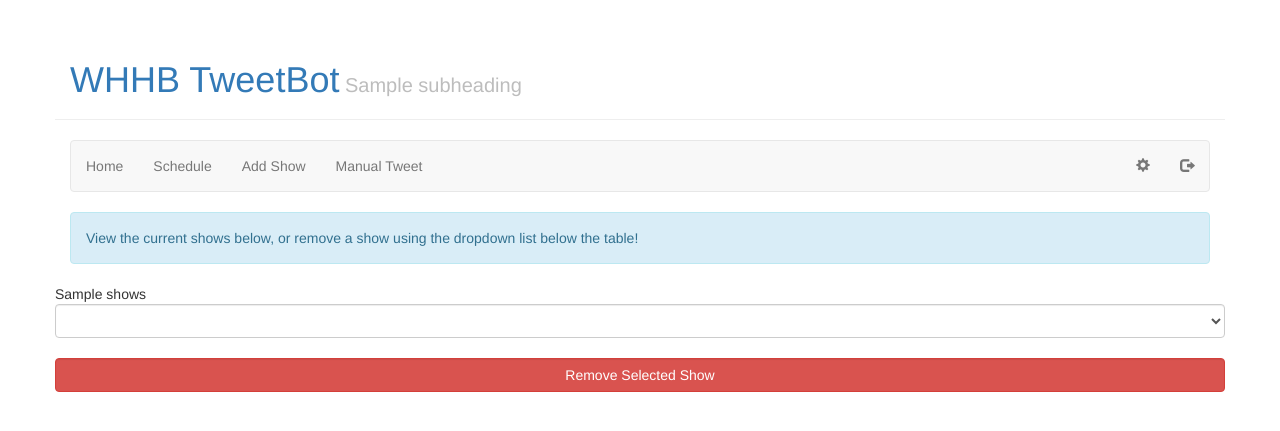
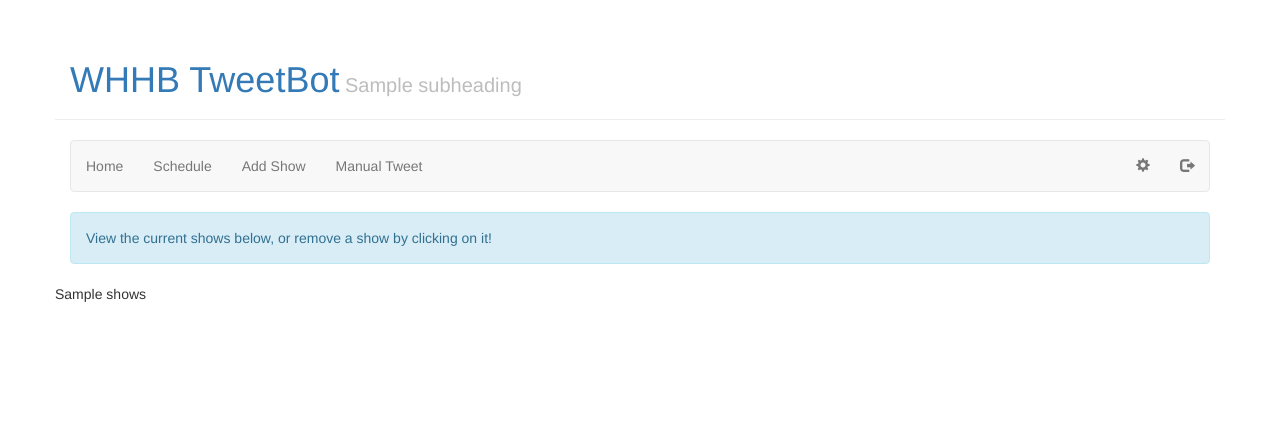
Before and after one commit to naliuj/WHHB-Twitter-Bot, a Flask app: template templates/schedule.html in a window 1280 px wide. Shown: the top 431 px of the page. Run offline with Flask 2, Linux system fonts and the light colour scheme; the template is opened without the code that fills it: most values are stand-ins (such as "Sample title", 1, 10 or a date in 2020); some libraries are stand-ins or nearby versions.

Commit message:
to remove a show you just have to click on it on the schedule

```diff
--- a/make_table.py
+++ b/make_table.py
@@ -20,10 +20,9 @@
     end = Col('End Time')
     hosts = Col('Host(s)')
 
-    """
     def tr_format(self, item):
-        return '<tr>{}</tr>'
-    """
+        return '<tr onclick="window.location.href = \'/remove/{}/{}/{}\'">{}</tr>'.format(item.day, item.start,
+                                                                                          item.end, '{}')
 
 
 # Yields the name of each host
--- a/site_main.py
+++ b/site_main.py
@@ -72,12 +72,11 @@
     return render_template("add_show.html", alert=None, subheading="Adding New Show", page="add")
 
 
-@app.route("/remove/", methods=["POST"])
+@app.route("/remove/<day>/<start>/<end>/")
 @login_required
-def remove_show():
-    show_info = request.form["slot"]
+def remove_show(day, start, end):
     try:
-        db.remove(show_info.split("`"))
+        db.remove([day, start, end])
     except IndexError:
         pass
     return redirect(url_for("schedule"))
--- a/templates/schedule.html
+++ b/templates/schedule.html
@@ -1,18 +1,7 @@
 {% extends "base.html" %}
 {% block body %}
-<div class="alert alert-info">View the current shows below, or remove a show using the dropdown list below the table!</div>
+<div class="alert alert-info">View the current shows below, or remove a show by clicking on it!</div>
 <div class="row">
     {{ shows }}
 </div>
-<div class="row">
-<form role="form" action="/remove/" method="post">
-    <select class="form-control" name="slot" required>
-        <option value="None"></option>
-        {% for slot in slots %}
-        <option class="form-control" value="{{ slot[1] }}`{{ slot[2] }}`{{ slot[3] }}">{{ slot[0] }}, {{ slot[1] }} {{ slot[2] }} to {{ slot[3] }} </option>
-        {% endfor %}
-    </select><br>
-    <input class="form-control btn btn-danger" type="submit" value="Remove Selected Show">
-</form><br>
-</div>
 {% endblock %}
```
